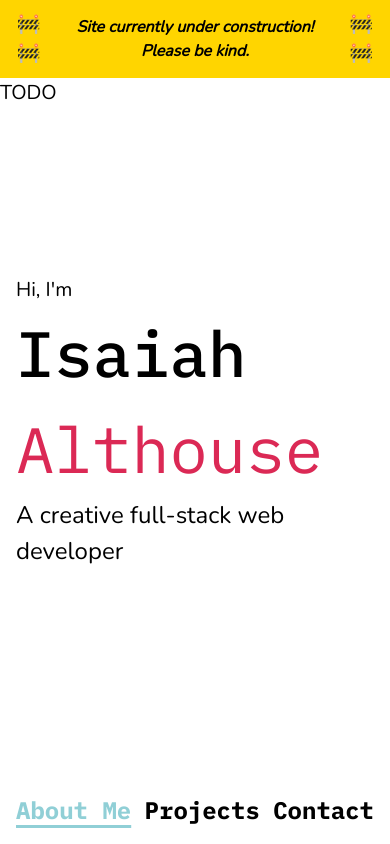
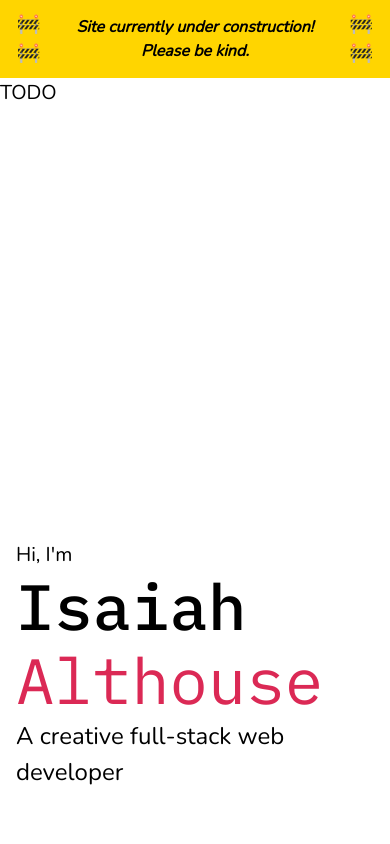
Before and after one commit to isaiahaiasi/portfolio, a Next.js app: page / in a window 390 px wide. Built offline with nearby package versions, Linux system fonts and the light colour scheme.

Commit message:
Add mobile view

```diff
--- a/components/Layout/Layout.module.scss
+++ b/components/Layout/Layout.module.scss
@@ -18,7 +18,7 @@
   justify-content: right;
 }
 
-@media (max-width: t.$breakpoint-laptop-up) {
+@include t.screen_size_max(t.$breakpoint-laptop-up) {
   .splitGroup {
     grid-template: 1fr 1fr / 1fr;
   }
@@ -26,5 +26,6 @@
   .rightGroup {
     padding: 0 1rem;
     justify-content: flex-end;
+    flex-direction: column-reverse;
   }
 }
--- a/pages/index.tsx
+++ b/pages/index.tsx
@@ -1,13 +1,12 @@
 import type { NextPage } from "next";
-import styles from "../styles/Index.module.css";
+import styles from "../styles/Index.module.scss";
 
 const Home: NextPage = () => {
   return (
-    <div className={styles.container}>
     <main className="main">
       <div className={styles.introduction}>
         <p className={styles.namePreface}>Hi, I&apos;m</p>
-          <h1 className="title">
+        <h1 className={styles.header}>
           <span className={styles.firstName}>Isaiah</span>
           <span className={styles.lastName}>Althouse</span>
         </h1>
@@ -16,7 +15,6 @@ const Home: NextPage = () => {
         </p>
       </div>
     </main>
-    </div>
   );
 };
 
--- a/pages/projects.tsx
+++ b/pages/projects.tsx
@@ -1,9 +1,7 @@
 import { NextPage } from "next";
-import styles from "../styles/Projects.module.css";
 
 const Projects: NextPage = () => {
   return (
-    <div className={styles.container}>
     <main className="main">
       <h1 className="title">Projects</h1>
       <div>
@@ -16,7 +14,6 @@ const Projects: NextPage = () => {
         </ul>
       </div>
     </main>
-    </div>
   );
 };
 
--- a/styles/Contact.module.css
+++ /dev/null
@@ -1,6 +0,0 @@
-.container {
-  display: flex;
-  position: absolute;
-  inset: 0 auto;
-  padding: 0;
-}
--- a/styles/Index.module.css
+++ b/styles/Index.module.scss
@@ -1,14 +1,4 @@
-/*
-This is kinda goofy,
-but position at vertical center
-ignoring other elements
-*/
-.container {
-  display: flex;
-  position: absolute;
-  inset: 0 auto;
-  padding: 0;
-}
+@use "./design_tokens.scss" as t;
 
 .description {
   line-height: 1.5;
@@ -33,3 +23,9 @@ ignoring other elements
   font-weight: normal;
   color: var(--c-accent1);
 }
+
+@include t.screen_size_max(t.$breakpoint-laptop-up) {
+  .header {
+    line-height: 1.15;
+  }
+}
--- a/styles/Projects.module.css
+++ /dev/null
@@ -1,6 +0,0 @@
-.container {
-  display: flex;
-  position: absolute;
-  inset: 0 auto;
-  padding: 0;
-}
--- a/styles/design_tokens.scss
+++ b/styles/design_tokens.scss
@@ -21,3 +21,9 @@ $magenta: #db2955;
 $blurple: #6e44ff;
 $greyn: #90cfd6;
 $grhite: #f4fff8;
+
+@mixin screen_size_max($breakpoint) {
+  @media screen and (max-width: $breakpoint) {
+    @content;
+  }
+}
```
Also changed, not shown: pages/contact.tsx (+4 -7 lines). Lines whose indentation alone changed are shown as unchanged.
